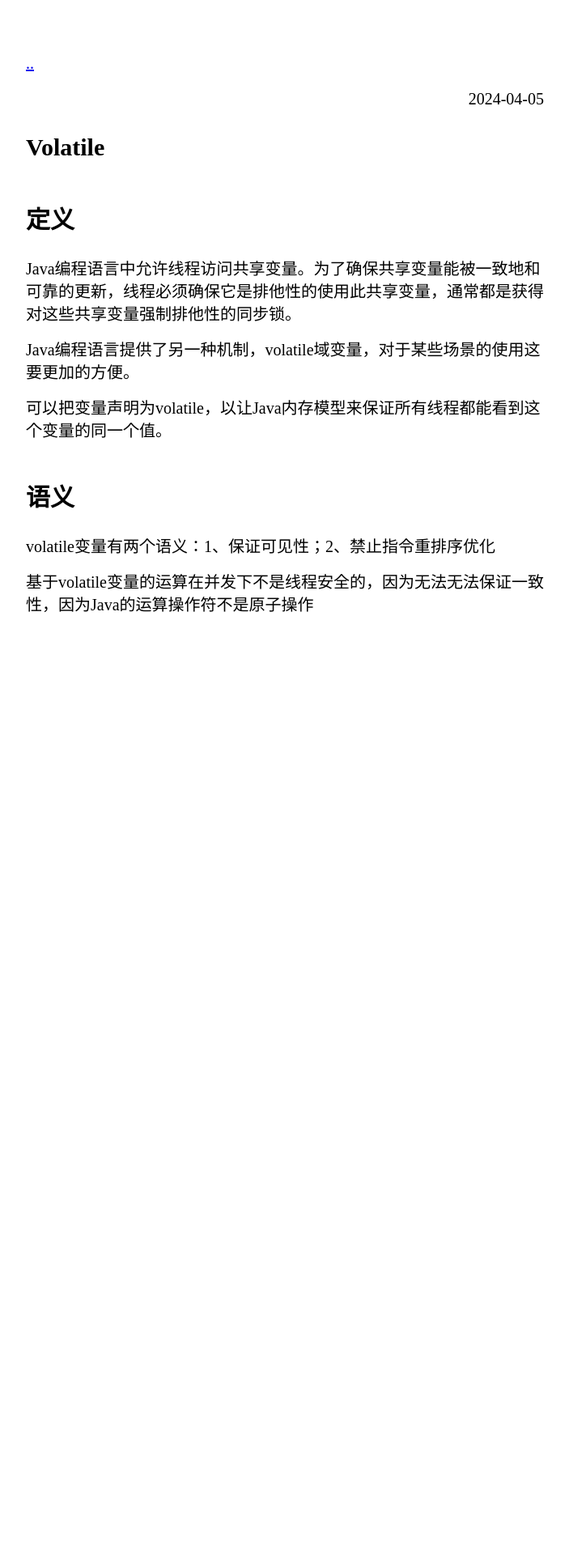
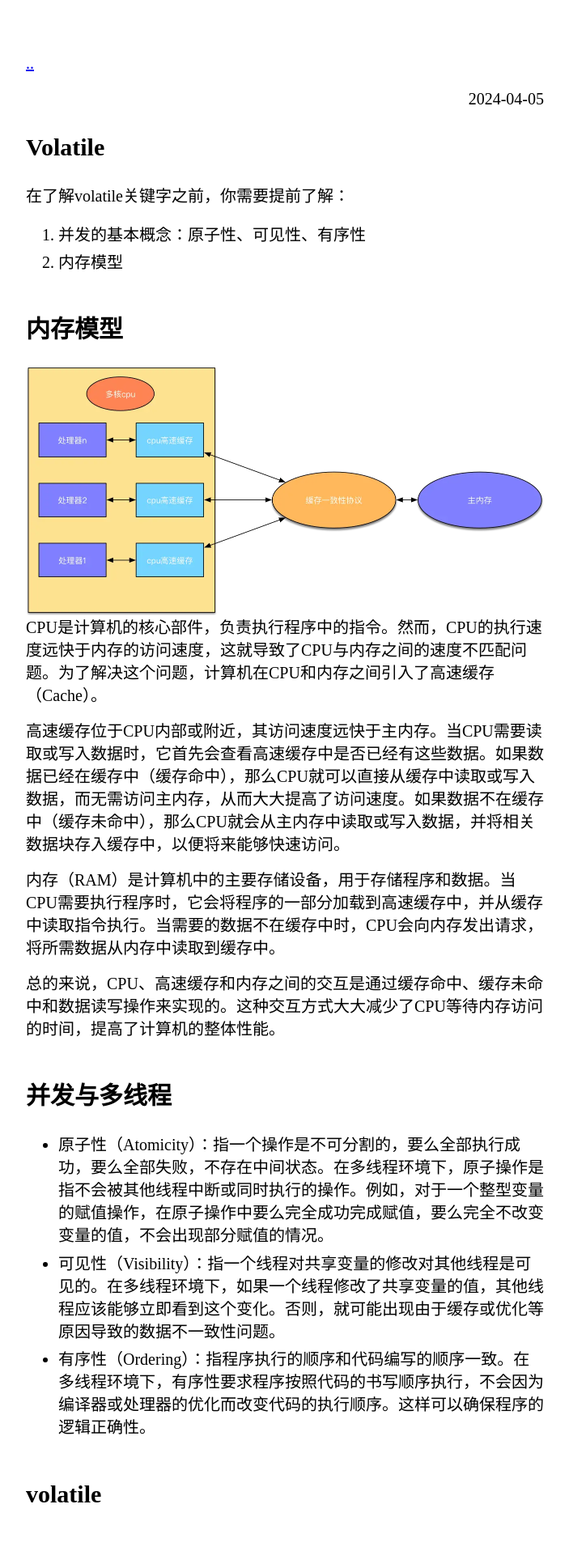
Before and after one commit to lllkkkai/lllkkkai.github.io, a Jekyll site: the page built from _posts/2024-04-05-volatile.md, in a window 1280 px wide. Shown: the top 1916 px of the page at 81% size, without its empty margins (288-991 px from the left). Built offline with Jekyll 4.4.1, drawn with Linux system fonts in a browser that asks for light colours; some web fonts are replaced; before the commit the page ends 900 px from its top, so only the background shows below that; some of the changed text lies outside the part shown.

Commit message:
volatile update

```diff
--- a/_posts/2024-04-05-volatile.md
+++ b/_posts/2024-04-05-volatile.md
@@ -3,14 +3,46 @@ layout: post
 category: Java
 ---
 
-## 定义
-Java编程语言中允许线程访问共享变量。为了确保共享变量能被一致地和可靠的更新，线程必须确保它是排他性的使用此共享变量，通常都是获得对这些共享变量强制排他性的同步锁。
+在了解volatile关键字之前，你需要提前了解：
+1. 并发的基本概念：原子性、可见性、有序性
+2. 内存模型
 
-Java编程语言提供了另一种机制，volatile域变量，对于某些场景的使用这要更加的方便。
+## 内存模型
+![alt text](../assets/img/CPU与内存.png)
+CPU是计算机的核心部件，负责执行程序中的指令。然而，CPU的执行速度远快于内存的访问速度，这就导致了CPU与内存之间的速度不匹配问题。为了解决这个问题，计算机在CPU和内存之间引入了高速缓存（Cache）。
 
-可以把变量声明为volatile，以让Java内存模型来保证所有线程都能看到这个变量的同一个值。
+高速缓存位于CPU内部或附近，其访问速度远快于主内存。当CPU需要读取或写入数据时，它首先会查看高速缓存中是否已经有这些数据。如果数据已经在缓存中（缓存命中），那么CPU就可以直接从缓存中读取或写入数据，而无需访问主内存，从而大大提高了访问速度。如果数据不在缓存中（缓存未命中），那么CPU就会从主内存中读取或写入数据，并将相关数据块存入缓存中，以便将来能够快速访问。
 
-## 语义
-volatile变量有两个语义：1、保证可见性；2、禁止指令重排序优化
+内存（RAM）是计算机中的主要存储设备，用于存储程序和数据。当CPU需要执行程序时，它会将程序的一部分加载到高速缓存中，并从缓存中读取指令执行。当需要的数据不在缓存中时，CPU会向内存发出请求，将所需数据从内存中读取到缓存中。
 
-基于volatile变量的运算在并发下不是线程安全的，因为无法无法保证一致性，因为Java的运算操作符不是原子操作
+总的来说，CPU、高速缓存和内存之间的交互是通过缓存命中、缓存未命中和数据读写操作来实现的。这种交互方式大大减少了CPU等待内存访问的时间，提高了计算机的整体性能。
+
+
+## 并发与多线程
+- 原子性（Atomicity）：指一个操作是不可分割的，要么全部执行成功，要么全部失败，不存在中间状态。在多线程环境下，原子操作是指不会被其他线程中断或同时执行的操作。例如，对于一个整型变量的赋值操作，在原子操作中要么完全成功完成赋值，要么完全不改变变量的值，不会出现部分赋值的情况。
+- 可见性（Visibility）：指一个线程对共享变量的修改对其他线程是可见的。在多线程环境下，如果一个线程修改了共享变量的值，其他线程应该能够立即看到这个变化。否则，就可能出现由于缓存或优化等原因导致的数据不一致性问题。
+- 有序性（Ordering）：指程序执行的顺序和代码编写的顺序一致。在多线程环境下，有序性要求程序按照代码的书写顺序执行，不会因为编译器或处理器的优化而改变代码的执行顺序。这样可以确保程序的逻辑正确性。
+
+## volatile
+### 作用
+修饰变量，确保多线程环境下对该变量的读取和修改都是可见和有序的。可以用它来实现轻量级的同步机制。
+#### 可见性
+在没有同步机制的情况下，线程之间的共享变量可能会出现不一致的情况，这就是经典的线程安全问题之一。volatile关键字就是为了解决这个问题而设计的。
+
+Java内存模型（JMM）通过“主内存”和“工作内存”的概念来抽象地描述多线程环境下的内存可见性问题。每个线程都有自己的工作内存，用于存储该线程对共享变量的副本。当线程需要读取或写入共享变量时，它首先会在自己的工作内存中操作这个变量的副本，然后再将结果同步回主内存或从主内存中更新副本。
+
+对于volatile变量，JMM规定了特殊的访问规则：
+
+写操作：当一个线程修改一个volatile变量的值时，JMM会立即将这个修改同步回主内存。
+读操作：当一个线程读取一个volatile变量的值时，JMM会确保该线程的工作内存中不存在这个变量的副本，或者这个副本的值已经是最新的（即与主内存中的值一致）。因此，线程会直接从主内存中读取这个变量的值。
+
+对volatile变量的读取：当一个线程读取一个volatile变量的值时，Java会确保该变量的最新值被从主内存中读取，而不是从线程的本地缓存中读取。这样就能够保证线程读取到的是最新的值。
+
+对volatile变量的写入：当一个线程修改一个volatile变量的值时，Java会立即将这个新值刷新到主内存中，而不是在某个时刻后再刷新。这样就能够保证其他线程能够立即看到这个修改后的值。
+
+因此，volatile关键字提供了一种比synchronized更轻量级的同步机制，适用于一些简单的并发场景。但需要注意的是，volatile关键字并不能保证原子性，也就是说，它不能解决多线程并发下的所有问题，例如复合操作的原子性问题需要其他的同步手段来保证。
+#### 有序性
+### 不能保证原子性
+对于count++这样的操作，它实际上包含了读取、修改和写入三个步骤，而volatile只能确保这三个步骤的可见性，但不能确保它们作为一个整体是原子的。因此，在需要原子性保证的场景下，应该使用synchronized关键字或其他并发控制工具。
+
+此外，volatile也不能解决线程间的顺序问题，即不能保证线程的执行顺序与代码顺序一致。如果需要确保顺序性，还需要结合其他同步措施。
--- a/_sass/no-style-please.scss
+++ b/_sass/no-style-please.scss
@@ -31,7 +31,7 @@ html { height: 100%; }
 
 body {
   color: black;
-  font-family: "Times New Roman", "Apple";
+  font-family: "Apple";
   font-size: 20px;
   line-height: 1.4;
   margin: 0;
```
Also changed, not shown: assets/img/CPU与内存.png (added).
